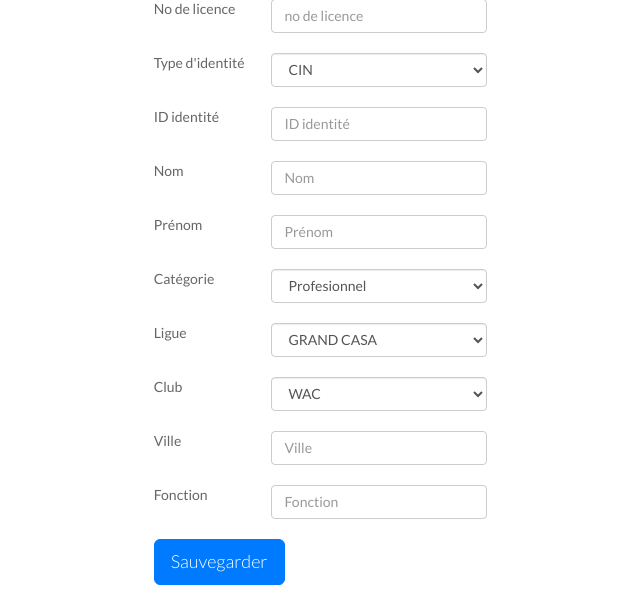
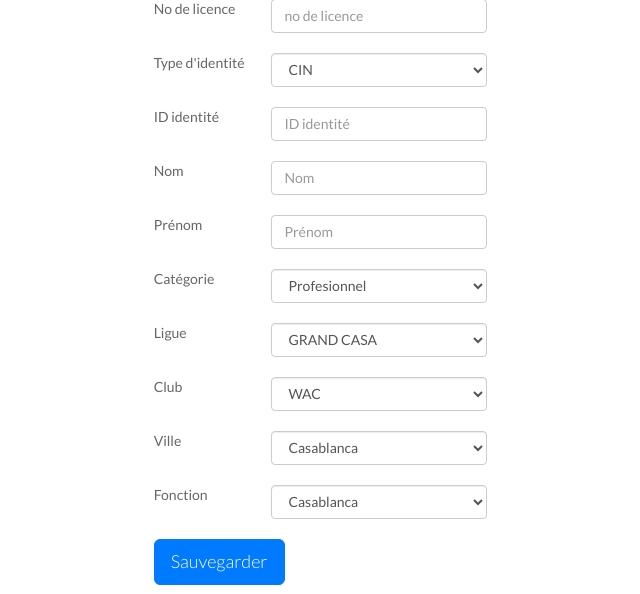
Before and after one commit to brookkk/espacefinassure, a PHP site: page /webapp/ajouter_adherent.php in a window 1280 px wide. Shown: the part 206-800 px from the top of the page, without its empty margins (303-943 px from the left). Run offline with PHP 8.4, Linux system fonts and the light colour scheme; a user stored in the database is signed in; some libraries are stand-ins or nearby versions.

Commit message:
adherent add select ville

```diff
--- a/webapp/ajouter_adherent.php
+++ b/webapp/ajouter_adherent.php
@@ -133,31 +133,36 @@ if(!$_SESSION['pseudo'])
     <div class="form-group row">
     <label for="ville" class="col-sm-2 col-form-label">Ville</label>
     <div class="col-sm-4">
-      <input type="text" class="form-control" name="ville" placeholder="Ville" required title="Ville" oninvalid="this.setCustomValidity('pri&egrave;re de remplire la ville')" oninput="setCustomValidity('')">
-    </div>
+      <!--<input type="text" class="form-control" name="ville" placeholder="Ville" required title="Ville" oninvalid="this.setCustomValidity('pri&egrave;re de remplire la ville')" oninput="setCustomValidity('')">
+    -->
+
+    <select class="form-control" name="ville">
+        <option value="Casablanca">Casablanca</option>
+        <option value="Rabat">Rabat</option>
+        <option value="Tanger">Tanger</option>
+        <option value="Marrakech">Marrakech</option>
+      </select>
+
+  </div>
   </div>
 
     <div class="form-group row">
     <label for="fonction" class="col-sm-2 col-form-label">Fonction</label>
     <div class="col-sm-4">
-      <input type="text" class="form-control" name="fonction" placeholder="Fonction" required  title="fonction" oninvalid="this.setCustomValidity('pri&egrave;re de remplire la fonction')" oninput="setCustomValidity('')">
+      <!--<input type="text" class="form-control" name="fonction" placeholder="Fonction" required  title="fonction" oninvalid="this.setCustomValidity('pri&egrave;re de remplire la fonction')" oninput="setCustomValidity('')">
+      -->
+
+      <select class="form-control" name="fonction">
+        <option value="Casablanca">Casablanca</option>
+        <option value="Rabat">Rabat</option>
+        <option value="Tanger">Tanger</option>
+        <option value="Marrakech">Marrakech</option>
+      </select>
+
     </div>
   </div>
 
-<!--
-No de licence: &nbsp   &nbsp &nbsp &nbsp &nbsp &nbsp   <input type="text" name="no_licence"><br>
-Type d'identité: &nbsp    &nbsp  <input type="text" name="type_d_identite"><br>
-ID identité: &nbsp    &nbsp &nbsp &nbsp &nbsp &nbsp &nbsp  <input type="text" name="id_identite"><br>
-Nom: &nbsp     &nbsp &nbsp &nbsp &nbsp &nbsp &nbsp &nbsp &nbsp &nbsp &nbsp &nbsp &nbsp &nbsp &nbsp  &nbsp <input type="text" name="nom"><br>
-Prénom: &nbsp    &nbsp &nbsp &nbsp &nbsp &nbsp &nbsp  <input type="text" name="prenom"> <br>
-Catégorie: &nbsp      <input type="text" name="categorie"> <br>
-Ligue: &nbsp      <input type="text" name="ligue"><br>
-Club: &nbsp      <input type="text" name="club"><br>
-Ville: &nbsp      <input type="text" name="ville"><br>
-Fonction: &nbsp      <input type="text" name="fonction"><br>
-<input type="submit" value="Sauvegarder">
 
--->
 <div class="form-group row">
     <div class="col-sm-10">
       <button type="submit" class="btn btn-lg btn-primary">Sauvegarder</button>
```
